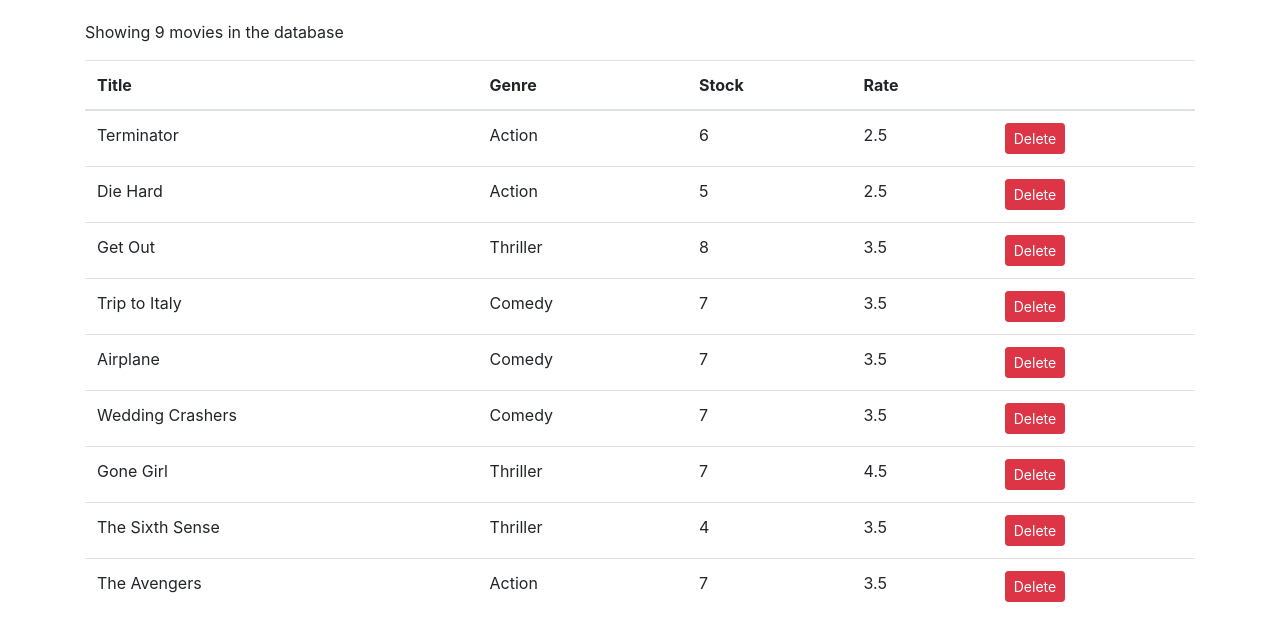
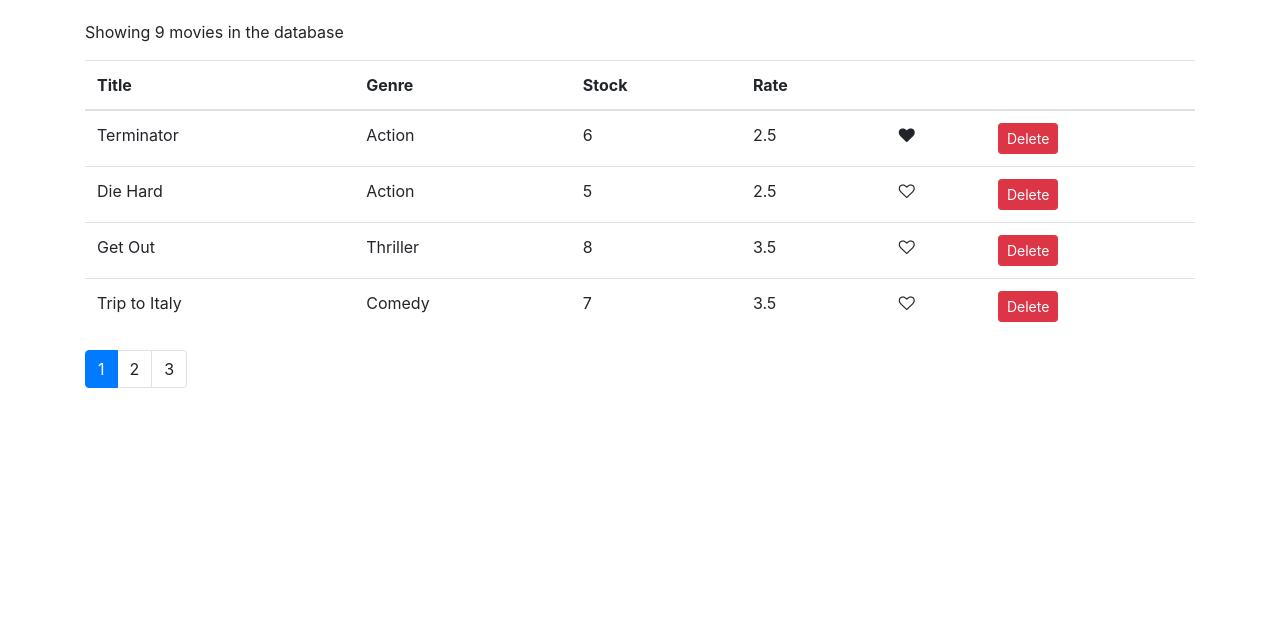
Before and after one commit to HernanCote/vidly, a React (Create React App) app: page / in a window 1280 px wide. Shown: the top 640 px of the page. Built offline with nearby package versions, Linux system fonts and the light colour scheme.

Commit message:
Add pagination

```diff
--- a/package.json
+++ b/package.json
@@ -5,6 +5,8 @@
   "dependencies": {
     "bootstrap": "^4.1.1",
     "font-awesome": "^4.7.0",
+    "lodash": "4.17.10",
+    "prop-types": "15.6.2",
     "react": "^16.6.3",
     "react-dom": "^16.6.3",
     "react-scripts": "2.1.1"
--- /dev/null
+++ b/src/components/common/like.jsx
@@ -0,0 +1,19 @@
+import React, { Component } from "react";
+
+const Like = ({ liked, onClick }) => {
+  let classes = "fa fa-heart";
+  if (!liked) {
+    classes += "-o";
+  }
+
+  return (
+    <i
+      onClick={onClick}
+      style={{ cursor: "pointer" }}
+      className={classes}
+      aria-hidden="true"
+    />
+  );
+};
+
+export default Like;
--- /dev/null
+++ b/src/components/common/pagination.jsx
@@ -0,0 +1,39 @@
+import React from "react";
+import _ from "lodash";
+import PropTypes from "prop-types";
+
+const Pagination = ({ itemsCount, pageSize, currentPage, onPageChange }) => {
+  const pagesCount = Math.ceil(itemsCount / pageSize);
+
+  if (pagesCount === 1) {
+    return null;
+  }
+
+  const pages = _.range(1, pagesCount + 1);
+
+  return (
+    <nav>
+      <ul className="pagination">
+        {pages.map((page, i) => (
+          <li
+            key={i}
+            className={`page-item ${page === currentPage ? "active" : ""}`}
+          >
+            <a className="page-link" onClick={() => onPageChange(page)}>
+              {page}
+            </a>
+          </li>
+        ))}
+      </ul>
+    </nav>
+  );
+};
+
+Pagination.propTypes = {
+  itemsCount: PropTypes.number.isRequired,
+  pageSize: PropTypes.number.isRequired,
+  currentPage: PropTypes.number.isRequired,
+  onPageChange: PropTypes.func.isRequired
+};
+
+export default Pagination;
--- a/src/components/movies.jsx
+++ b/src/components/movies.jsx
@@ -1,16 +1,37 @@
 import React, { Component } from "react";
 import { getMovies } from "../services/fakeMovieService";
+import Like from "./common/like";
+import Pagination from "./common/pagination";
+import { paginate } from "../utils/paginate";
 
 class Movies extends Component {
-  state = { movies: getMovies() };
+  state = { movies: getMovies(), pageSize: 4, currentPage: 1 };
 
   handleDelete = movie => {
     const movies = this.state.movies.filter(m => m._id !== movie._id);
     this.setState({ movies });
   };
+
+  handleLike = movie => {
+    const movies = [...this.state.movies];
+    const index = movies.indexOf(movie);
+    movies[index] = { ...movies[index] };
+    movies[index].liked = !movies[index].liked;
+    this.setState({ movies });
+  };
+
+  handlePageChange = page => {
+    this.setState({ currentPage: page });
+  };
+
   render() {
     const { length: count } = this.state.movies;
+    const { pageSize, currentPage, movies: allMovies } = this.state;
+
     if (count === 0) return <p>There are no movies in the database</p>;
+
+    const movies = paginate(allMovies, currentPage, pageSize);
+
     return (
       <React.Fragment>
         <p>Showing {count} movies in the database</p>
@@ -22,15 +43,22 @@ class Movies extends Component {
               <th>Stock</th>
               <th>Rate</th>
               <th />
+              <th />
             </tr>
           </thead>
           <tbody>
-            {this.state.movies.map(movie => (
+            {movies.map(movie => (
               <tr key={movie._id}>
                 <td>{movie.title}</td>
                 <td>{movie.genre.name}</td>
                 <td>{movie.numberInStock}</td>
                 <td>{movie.dailyRentalRate}</td>
+                <td>
+                  <Like
+                    liked={movie.liked}
+                    onClick={() => this.handleLike(movie)}
+                  />
+                </td>
                 <td>
                   <button
                     onClick={() => this.handleDelete(movie)}
@@ -43,6 +71,12 @@ class Movies extends Component {
             ))}
           </tbody>
         </table>
+        <Pagination
+          currentPage={currentPage}
+          itemsCount={count}
+          pageSize={pageSize}
+          onPageChange={this.handlePageChange}
+        />
       </React.Fragment>
     );
   }
--- a/src/services/fakeMovieService.js
+++ b/src/services/fakeMovieService.js
@@ -7,7 +7,8 @@ const movies = [
     genre: { _id: "5b21ca3eeb7f6fbccd471818", name: "Action" },
     numberInStock: 6,
     dailyRentalRate: 2.5,
-    publishDate: "2018-01-03T19:04:28.809Z"
+    publishDate: "2018-01-03T19:04:28.809Z",
+    liked: true
   },
   {
     _id: "5b21ca3eeb7f6fbccd471816",
--- /dev/null
+++ b/src/utils/paginate.js
@@ -0,0 +1,9 @@
+import _ from "lodash";
+
+export function paginate(items, pageNumber, pageSize) {
+  const startIndex = (pageNumber - 1) * pageSize;
+  return _(items)
+    .slice(startIndex)
+    .take(pageSize)
+    .value();
+}
```
Also changed, not shown: 2 other files (tests, documents, lock files or other folders).
